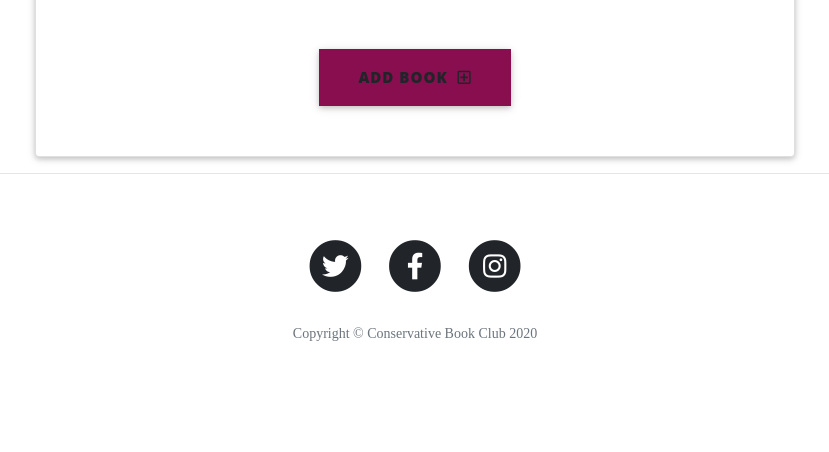
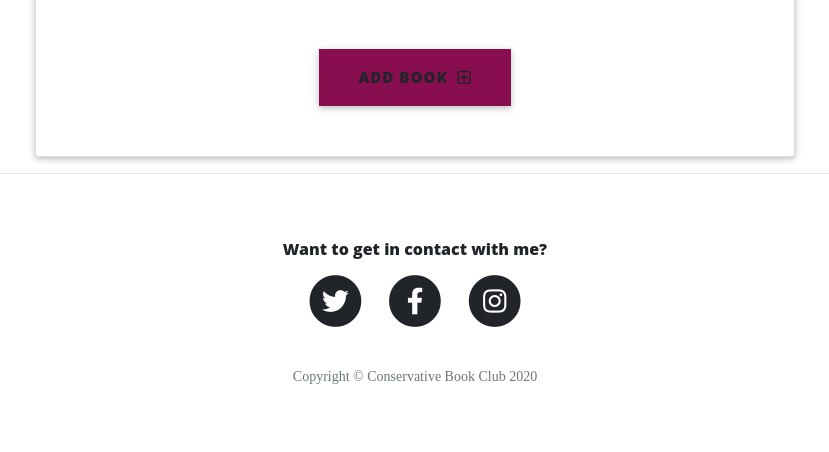
Before and after one commit to JosefinE7/MS3_book_club, a Flask app: page /add_book in a window 1280 px wide. Shown: the part 1331-1783 px from the top of the page, without its empty margins (225-1054 px from the left). Before the commit the page ends 1672 px from the top, so only its background shows below. Run offline with Flask 2, Linux system fonts and the light colour scheme; data that the repository does not hold is empty; some libraries are stand-ins or nearby versions.

Commit message:
Add footer text above social media icons

```diff
--- a/templates/base.html
+++ b/templates/base.html
@@ -112,7 +112,10 @@
 		<div class="container">
 			<div class="row">
 				<div class="col-lg-8 col-md-10 mx-auto">
-					<ul class="list-inline text-center">
+					<h6 class="text-center post-meta">
+						Want to get in contact with me?
+					</h6>
+					<ul class="list-inline text-center py-2">
 						<li class="list-inline-item">
 							<a href="#">
 								<span class="fa-stack fa-lg">
```
